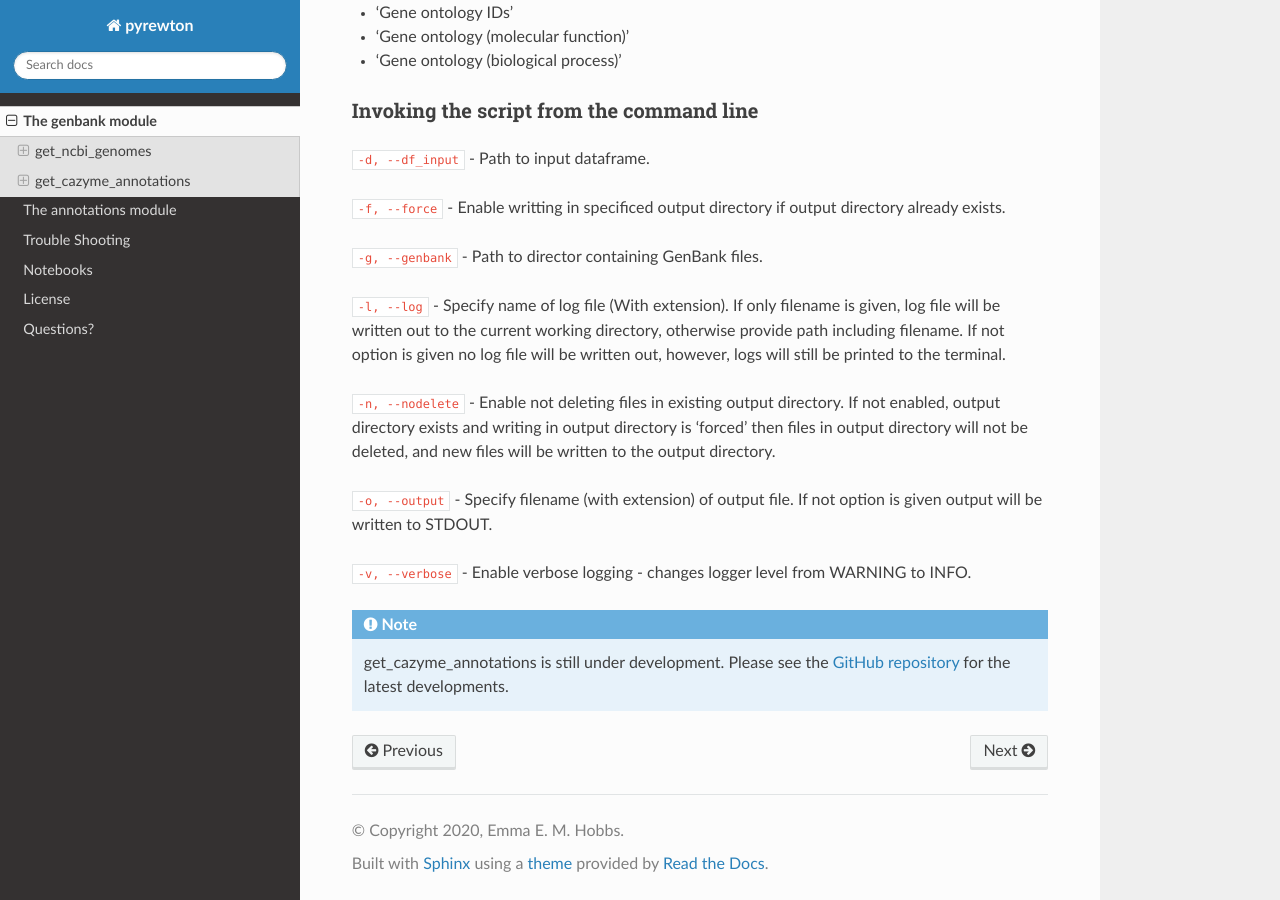
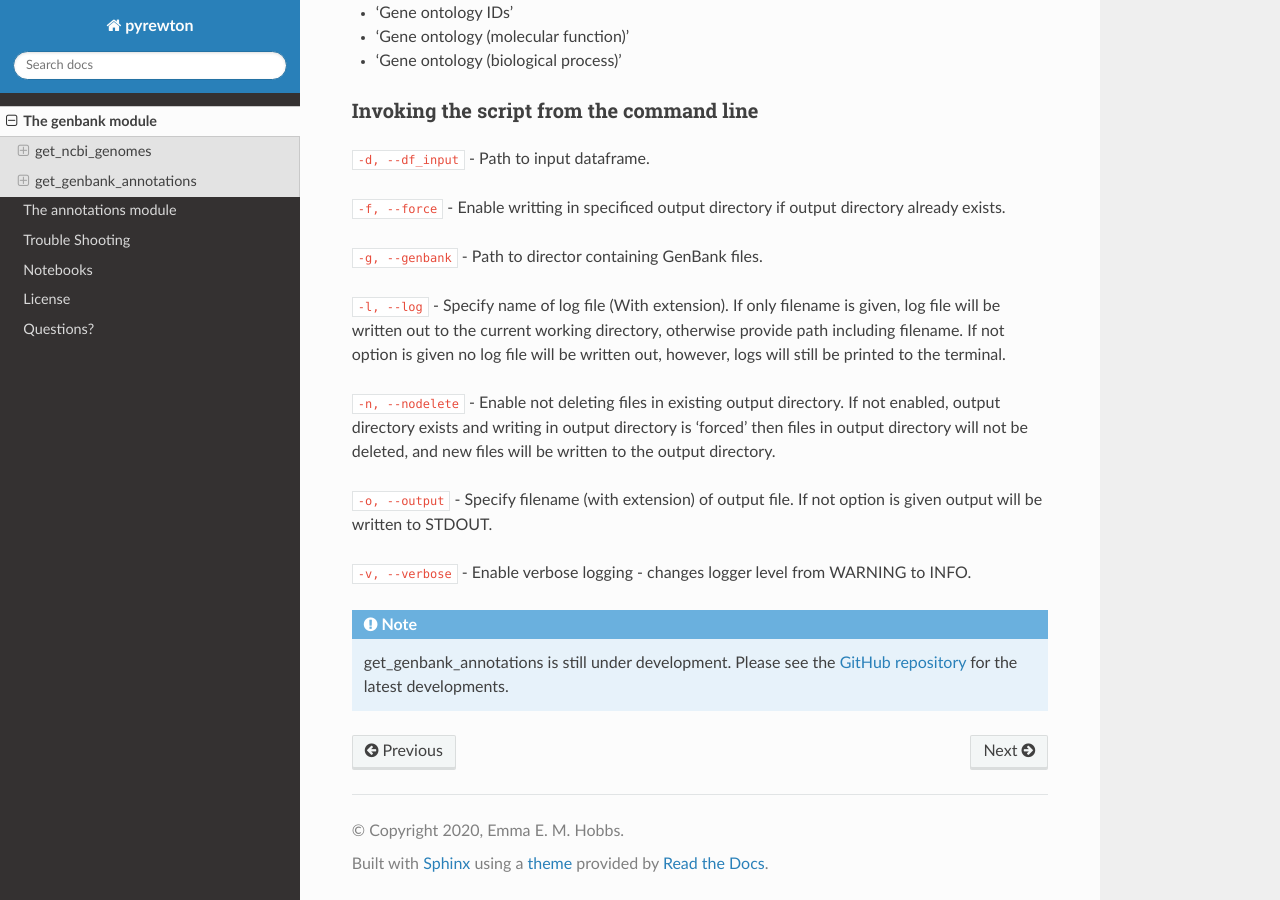
Before and after one commit to HobnobMancer/pyrewton, a Sphinx documentation site: the page built from docs/source/genbank.rst, in a window 1280 px wide and 900 px high, scrolled down 2161 px. Built offline with Sphinx 7.4.7 and the Read the Docs theme 2.0.0, drawn with Linux system fonts in a browser that asks for light colours; some of the changed text lies outside the part shown.

Commit message:
correct genbank submodule name

```diff
--- a/docs/source/genbank.rst
+++ b/docs/source/genbank.rst
@@ -7,7 +7,7 @@ The module ``genbank`` contains submodules that handle GenBank files. This inclu
 the NCBI Assembly database, and retrieval of cazyme annotations from GenBank files.
 
 | - :ref:`genbank-mod-get-ncbi-genomes-def`
-| - :ref:`genbank-mod-get-cazyme-annotations-def`
+| - :ref:`genbank-mod-get-genbank-annotations-def`
 
 .. _genbank-mod-get-ncbi-genomes-def:
 
@@ -62,12 +62,12 @@ Default is 10 seconds.
 
 ``-v, --verbose`` - Enable verbose logging - changes logger level from WARNING to INFO.
 
-.. _genbank-mod-get-cazyme-annotations-def:
+.. _genbank-mod-get-genbank-annotations-def:
 
-get_cazyme_annotations
+get_genbank_annotations
 ----------------------
 
-``get_cazyme_annotations`` is a submodule of the ``genbank``, which reads NCBI GenBank files and
+``get_genbank_annotations`` is a submodule of the ``genbank``, which reads NCBI GenBank files and
 retrieves annotations of encoded cazymes. Where applicable, protein data from UniProt for each
 cazyme is also retrieved. All cazyme data is written out to a dataframe, with a unique protein
 per row, containing:
@@ -117,5 +117,5 @@ will be written to STDOUT.
 ``-v, --verbose`` - Enable verbose logging - changes logger level from WARNING to INFO.
 
 .. note::
-    get_cazyme_annotations is still under development.
+    get_genbank_annotations is still under development.
     Please see the `GitHub repository <https://github.com/HobnobMancer/PhD_Project_Scripts/tree/master>`_ for the latest developments.
```
